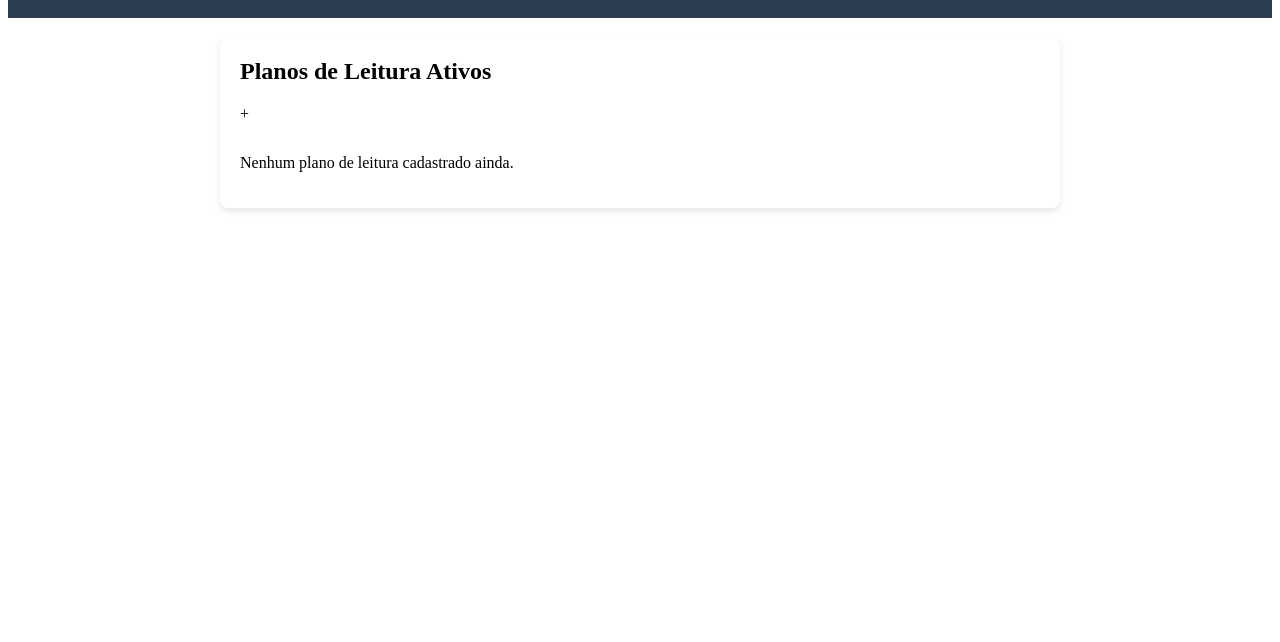
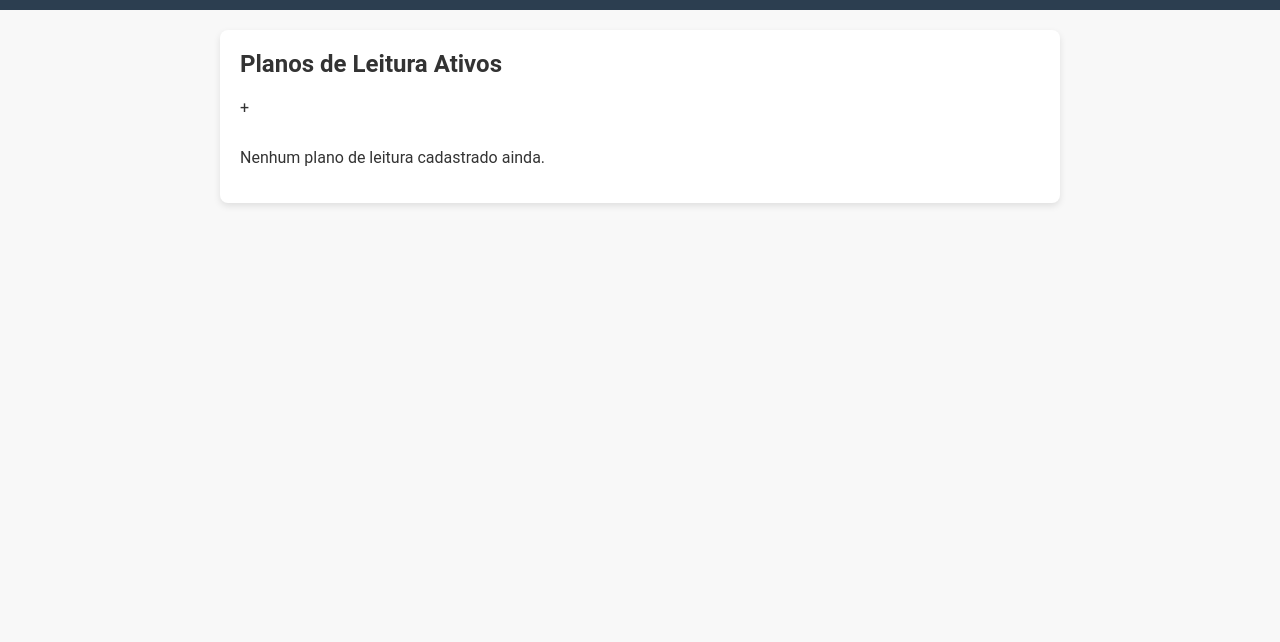
Before and after one commit to Fernnog/Plano-leitura-livros, a plain HTML site: page index.html in a window 1280 px wide. Shown: the part 158-800 px from the top of the page. Drawn offline with nearby package versions, Linux system fonts and the light colour scheme.

Commit message:
Update style.css

```diff
--- a/style.css
+++ b/style.css
@@ -1,4 +1,3 @@
---- START OF FILE style.css ---
 body {
     font-family: 'Roboto', sans-serif;
     margin: 0;
@@ -336,4 +335,3 @@ footer {
 
 /* Importando fontes do Google Fonts */
 @import url('https://fonts.googleapis.com/css2?family=Roboto:wght@400;700&family=Ubuntu:wght@700&display=swap');
---- END OF FILE style.css ---
```
